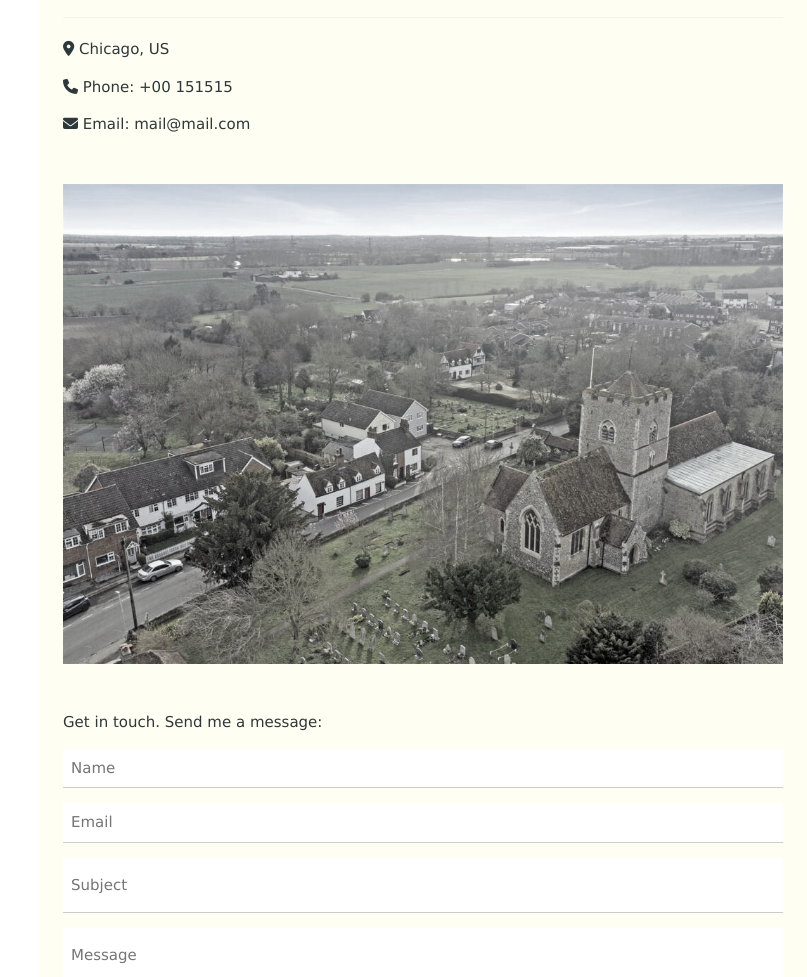
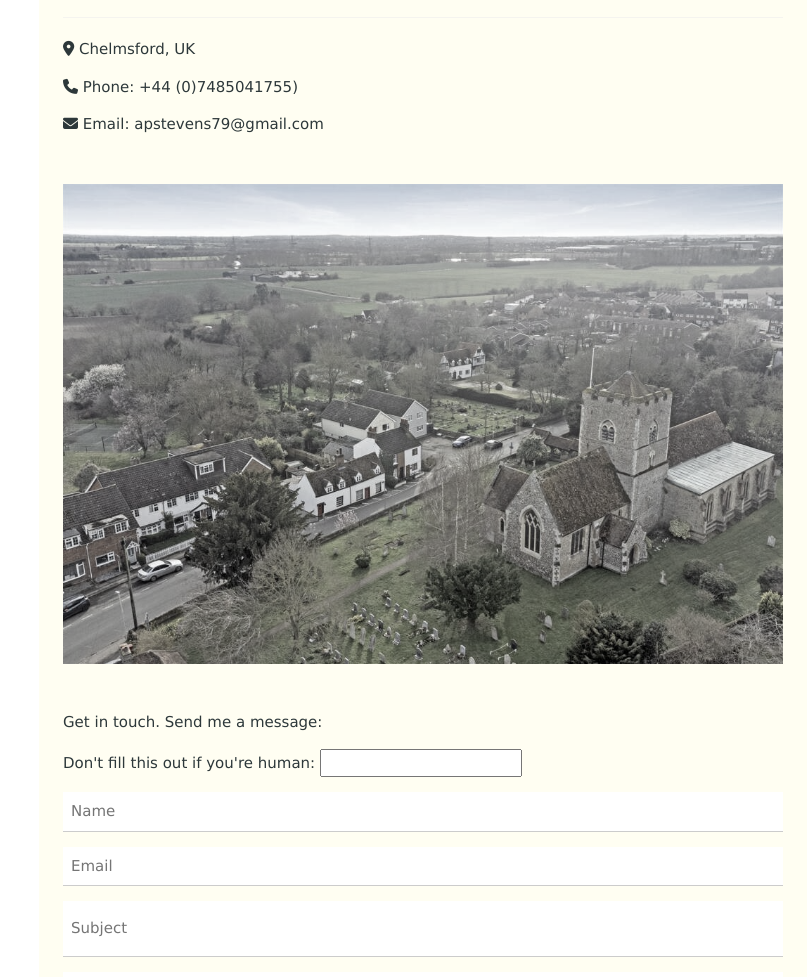
Before and after one commit to apstevens/apstevensPortfolio, a plain HTML site: page index.html in a window 1280 px wide. Shown: the part 3543-4520 px from the top of the page, without its empty margins (473-1280 px from the left). Drawn offline with Linux system fonts and the light colour scheme.

Commit message:
Added contact details and spam protection

```diff
--- a/index.html
+++ b/index.html
@@ -220,16 +220,22 @@
                 <hr class="opacity">
 
                 <div class="section">
-                    <p><i class="fa fa-map-marker fa-xxlarmargin-right"></i> Chicago, US</p>
-                    <p><i class="fa fa-phone fa-xxlarmargin-right"></i> Phone: +00 151515</p>
-                    <p><i class="fa fa-envelope fa-xxlarmargin-right"> </i> Email: mail@mail.com</p>
+                    <p><i class="fa fa-map-marker fa-xxlarmargin-right"></i> Chelmsford, UK</p>
+                    <p><i class="fa fa-phone fa-xxlarmargin-right"></i> Phone: +44 (0)7485041755)</p>
+                    <p><i class="fa fa-envelope fa-xxlarmargin-right"> </i> Email: apstevens79@gmail.com</p>
                 </div>
 
                 <!-- Image of location/map -->
                 <img src="images/map-location.jpg" class="image greyscale" style="width:100%;margin:32px 0">
 
                 <p>Get in touch. Send me a message:</p>
-                <form name="contact-form" action="/action_page.php" target="_blank" method="post" netlify>
+                <form name="contact-form" action="/action_page.php" target="_blank" method="post"
+                    netlify netlify-honeypot="bot-field">
+                    <p class="hidden">
+                        <label>
+                            Don't fill this out if you're human: <input name="bot-field">
+                        </label>
+                    </p>
                     <p><input class="input padding-border" type="text" placeholder="Name" required name="Name"></p>
                     <p><input class="input padding-border" type="text" placeholder="Email" required name="Email">
                     </p>
```
